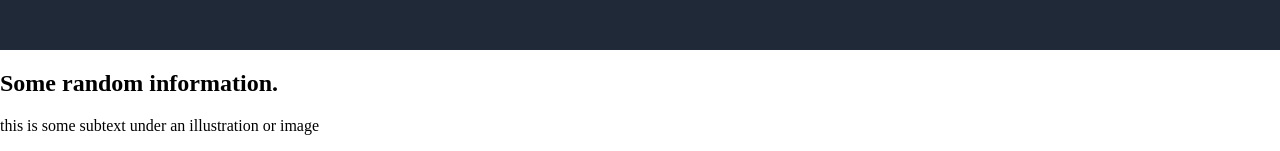
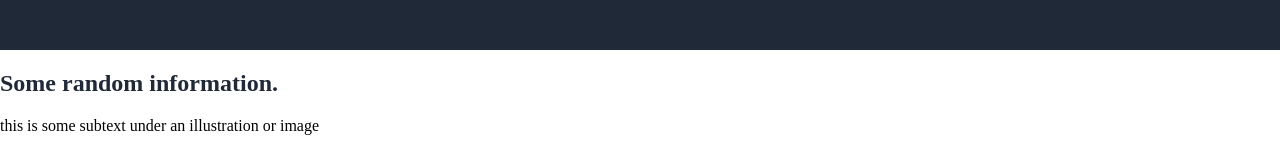
Before and after one commit to Tyree-White/landing-page, a plain HTML site: page index.html in a window 1280 px wide. Shown: the part 456-607 px from the top of the page. Drawn offline with Linux system fonts and the light colour scheme.

Commit message:
Change information header size, color, and make bold

```diff
--- a/index.html
+++ b/index.html
@@ -25,7 +25,7 @@
       </div>
     </div>
     <div class="info">
-      <h2>Some random information.</h2>
+      <h2 class="header info">Some random information.</h2>
       <div class="card-container">
         <div class="card">
           <div class="card-img"></div>
--- a/style.css
+++ b/style.css
@@ -64,3 +64,9 @@ button {
 body {
     margin: 0px;
 }
+
+.header.info {
+    font: 36px;
+    color: #1f2937;
+    font-weight: 800;
+}
```
